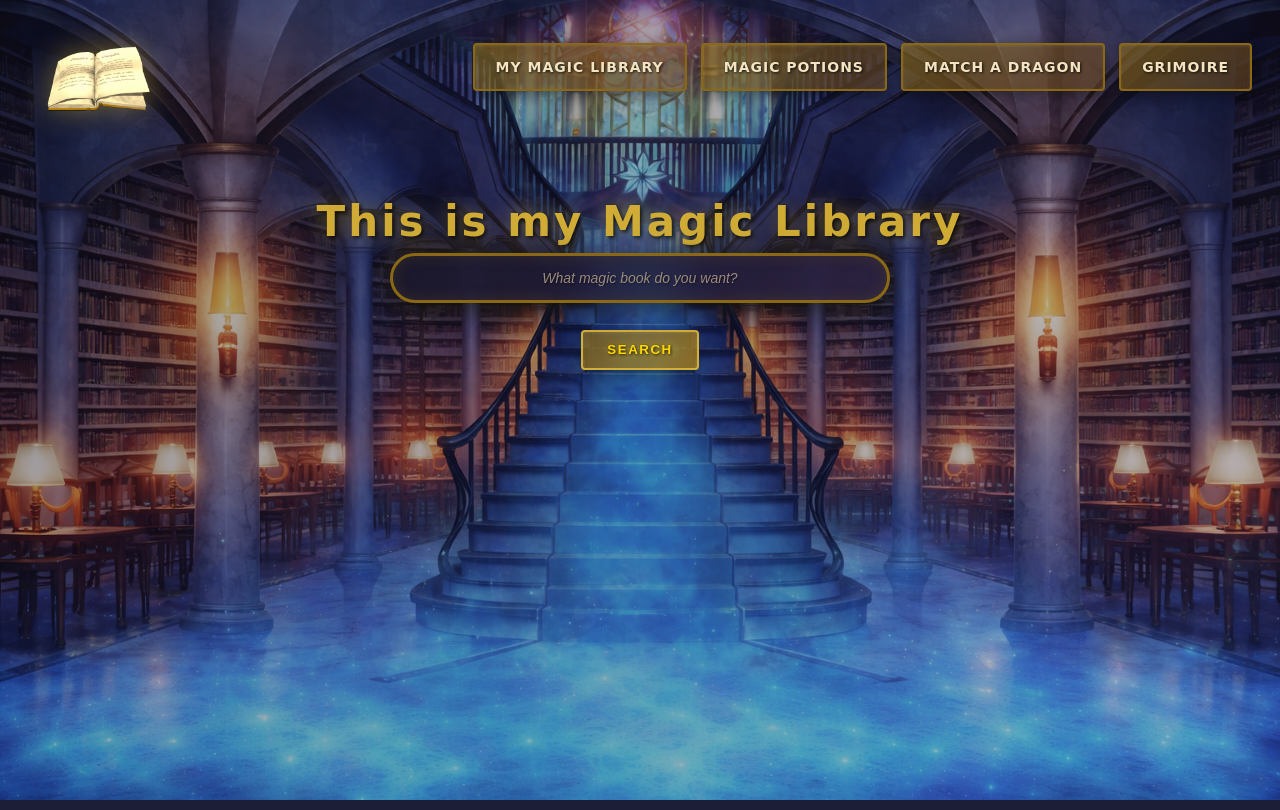
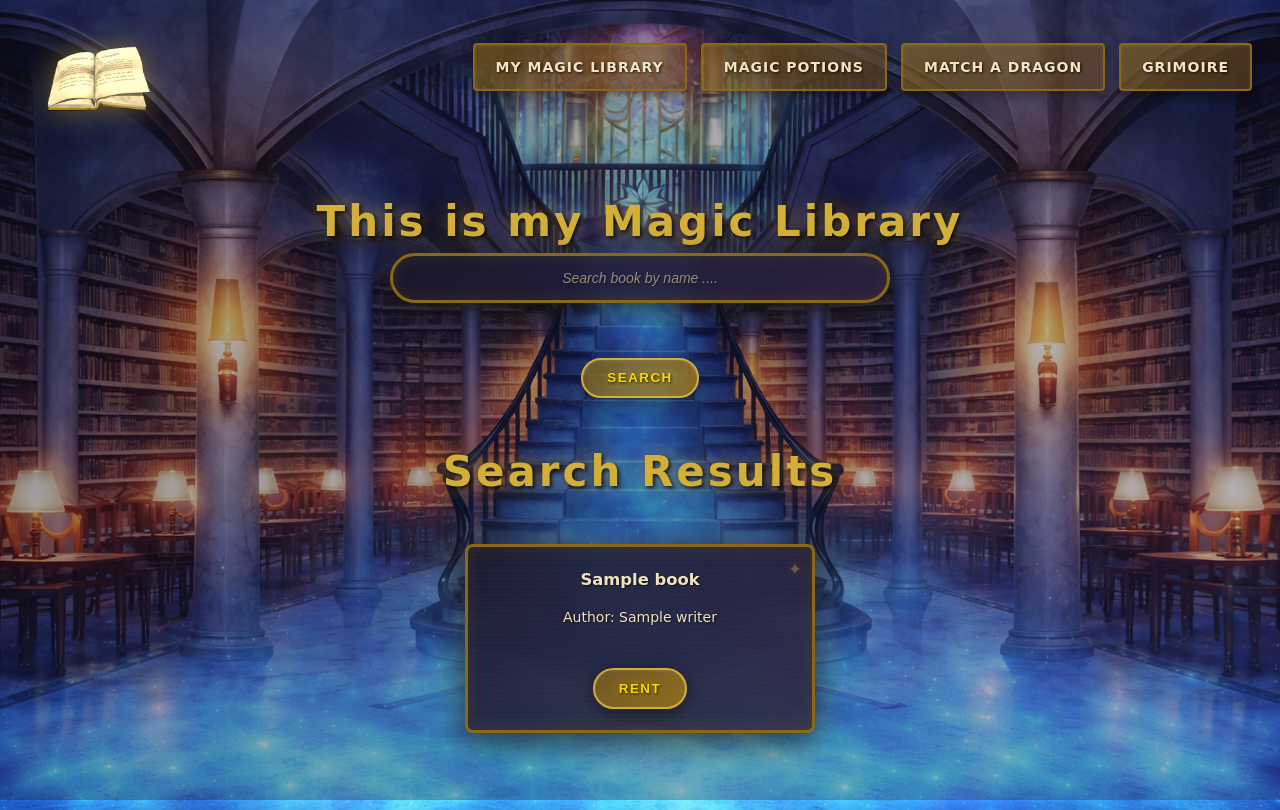
Before and after one commit to Viktoria-Todorova/DjangoExam, a Django app: template templates/catalog/home.html in a window 1280 px wide. Run offline with Django 5.2, Linux system fonts and the light colour scheme; tables that the repository leaves empty hold one stand-in row (values such as "Sample post"); the template is opened without the code that fills it: values that come from a table or form of the project are taken from there, most other values are stand-ins (such as "Sample title", 1, 10 or a date in 2020); data that the repository does not hold is empty; some web fonts are replaced.

Commit message:
add forms

```diff
--- /dev/null
+++ b/catalog/forms.py
@@ -0,0 +1,7 @@
+from django import forms
+
+class SearchForm(forms.Form):
+    book_name = forms.CharField(
+        required=False,
+        widget=forms.TextInput(attrs={'placeholder': 'Search book by name ....'}),
+    )
--- a/catalog/urls.py
+++ b/catalog/urls.py
@@ -1,9 +1,8 @@
 from django.urls import path
 
-from catalog.views import home, search_books, all_books
+from catalog.views import search_books, all_books
 
 urlpatterns = [
-    path('',home,name='home'),
-    path('search/', search_books, name='search_books'),
+    path('',search_books,name='home'),
     path('all_books/',all_books,name='all_books'),
 ]
--- a/static/base.css
+++ b/static/base.css
@@ -124,7 +124,7 @@ button{
     display: inline-block;
     padding: 0.8em 1.8em;
     border: 2px solid #d4af37;
-    border-radius: 4px;
+    border-radius: 2em;
     background: linear-gradient(135deg,
         rgba(139, 105, 20, 0.7),
         rgba(184, 134, 11, 0.7));
--- a/static/home.css
+++ b/static/home.css
@@ -1,10 +1,13 @@
 .library-header {
     width: 100%;
     text-align: center;
-    padding: 2em 0;
+    padding: 2em;
+    position: relative;
+
 }
 
-.library-header h1 {
+.library-header h1,
+.library-header h2{
     color: #d4af37;
     font-size: 3em;
     margin: 0;
@@ -16,6 +19,10 @@
     animation: flicker 3s ease-in-out infinite;
 }
 
+.library-header h2 {
+    margin-top: 1em;
+}
+
 .library-header h1:hover{
     color: #ffd700;
     text-shadow:
@@ -24,20 +31,6 @@
         0 0 50px rgba(212, 175, 55, 0.5);
 }
 
-@keyframes flicker {
-    0%, 100% {
-        opacity: 1;
-        text-shadow:
-            2px 2px 4px rgba(0, 0, 0, 0.8),
-            0 0 20px rgba(212, 175, 55, 0.5);
-    }
-    50% {
-        opacity: 0.95;
-        text-shadow:
-            2px 2px 4px rgba(0, 0, 0, 0.8),
-            0 0 25px rgba(212, 175, 55, 0.7);
-    }
-}
 
 .search-bar{
     display: flex;
@@ -53,7 +46,7 @@
     font-size: 1em;
     border-radius: 2em;
     border: 3px solid #8b6914;
-    color: #f4e4c1;
+    color: #604400;
     background: linear-gradient(135deg,
         rgba(26, 24, 44, 0.85),
         rgba(45, 35, 66, 0.85));
@@ -85,3 +78,11 @@
     text-shadow: 1px 1px 2px rgba(0, 0, 0, 0.5);
     text-align: center;
 }
+
+
+.results-container {
+    display: flex;
+    flex-wrap: wrap;
+    gap: 20px;
+    margin-top: 20px;
+}
--- a/templates/catalog/home.html
+++ b/templates/catalog/home.html
@@ -4,15 +4,31 @@
 {% block content %}
  <main class="library-header">
     <h1>This is my Magic Library</h1>
-     <form method="get" action="{% url 'search_books' %}">
-         <div class="search-bar">
-             <input name="title"
-                    id="question"
-                    type="text"
-                    placeholder="What magic book do you want?"
-                    required>
-         </div>
-         <button class="search-btn" type="button">Search</button>
+     <form method="get" class="search-bar">
+        {% csrf_token %}
+         {{ form.book_name }}
+         <button class="search-btn" type="submit">Search</button>
      </form>
+
+    {% if books %}
+        <h2 class ="results-heading">Search Results</h2>
+        <div class="results-container">
+            {% for book in books %}
+                <div class="box-details">
+                    <h3>{{ book.title }}</h3>
+                    <p>Author: {{ book.writer }}</p>
+                    {% if book.quantity > 0 %}
+                        <a href="{% url 'rent_a_book' book.id %}">
+                            <button type="button">Rent</button>
+                        </a>
+                     {% else %}
+                        <p class="unavailable">Currently not available</p>
+                    {% endif %}
+                </div>
+
+            {% endfor %}
+        </div>
+    {% endif %}
+
 </main>
 {% endblock %}
--- a/users/models.py
+++ b/users/models.py
@@ -6,9 +6,6 @@ class User(models.Model):
     last_name = models.CharField(max_length=100)
     phone_number = models.CharField(max_length=12)
     email = models.EmailField()
-    # borrowed_book = models.ManyToManyField(Catalog, blank=True)
-    # borrowing_date = models.DateTimeField(auto_now_add=True, null=True, blank=True)
-    subscription = models.BooleanField(default=False)
 
     def __str__(self):
         return f"{self.first_name} {self.last_name}"
--- a/users/urls.py
+++ b/users/urls.py
@@ -2,6 +2,7 @@ from django.urls import path
 
 from users import views
 
+
 urlpatterns = [
     path('<int:book_id>/', views.register, name='register'),
 ]
```
Also changed, not shown: LibraryProject/settings.py (+9 -1 lines), catalog/views.py (+14 -11 lines), static/register-page.css (+22 -4 lines), static/search.css (deleted, +0 -44 lines), templates/catalog/search_result.html (deleted, +0 -33 lines), templates/users/register-page.html (+4 -17 lines), users/forms.py (added, +24 -0 lines), users/views.py (+11 -6 lines), users/migrations/0003_remove_user_subscription.py (added).
